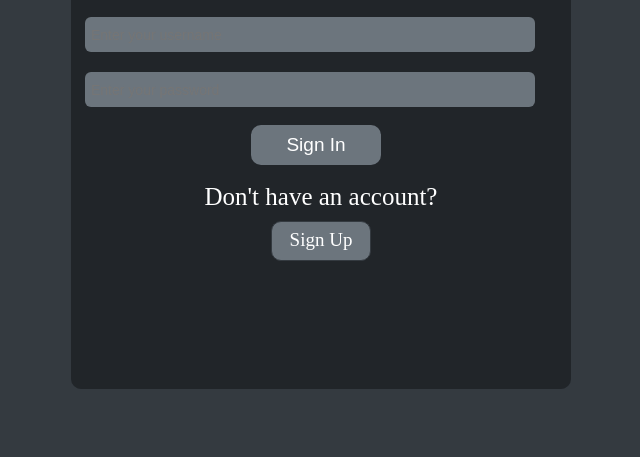
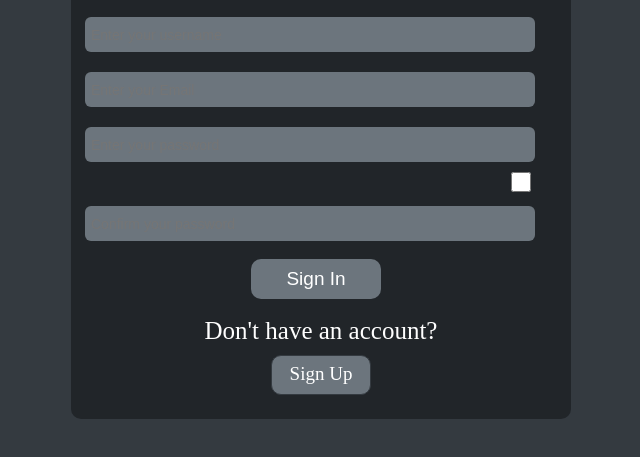
Before and after one commit to dexter9494/repo2, a plain HTML site: page linked file/sign_in.html in a window 1280 px wide. Shown: the part 121-578 px from the top of the page, without its empty margins (319-959 px from the left). Drawn offline with Linux system fonts and the light colour scheme.

Commit message:
Update sign_in.html

```diff
--- a/linked file/sign_in.html
+++ b/linked file/sign_in.html
@@ -4,7 +4,8 @@
     <meta charset="UTF-8">
     <meta name="viewport" content="width=device-width, initial-scale=1.0">
     <title>Gym Website - Sign in</title>
-    <link rel="shortcut icon" href="favicon2.png" type="image/x-icon">
+    <link rel="shortcut icon" href="..\images\favicon2.png" type="image/x-icon">
+    <script src="../js/aut.js"></script>
     <style>
         *{
             margin: 0;
@@ -25,7 +26,7 @@
             flex-direction: column;
             background-color: #212529;
             width: 500px;
-            height: 470px;
+            height: 500px;
             border-radius: 10px;
         }
         input{
@@ -33,9 +34,15 @@
             outline: none;
             border: none;
             color: #fff;
+            width: 90%;
+            height: 35px;
+            border-radius: 6px;
+            padding: 4px 6px;
+            font-size: 14px;
+            margin: 10px 14px;
 
         }
-        .uname > input {
+    /*    .uname > input {
             width: 90%;
             height: 35px;
             border-radius: 6px;
@@ -50,7 +57,7 @@
             padding: 4px 6px;
             font-size: 14px;
             margin: 10px 14px;
-        }
+        } */
         #fpara{
             font-size: 25px;
             color: #fff;
@@ -87,20 +94,7 @@
             text-align: center;
             margin-top: 10px;
         }
-     /*   .sign_up > button{
-            margin: 8px 180px;
-            background-color: #6c757d;
-            outline: none;
-            border: none;
-            width: 100px;
-            height: 40px;
-            color: #fff;
-            cursor: pointer;
-            padding: 6px 6px;
-            border-radius: 10px;
-            font-size: 19px;
-            font-weight: 500;
-        } */
+
         a{
             text-decoration: none;
             color: #fff;
@@ -114,20 +108,38 @@
            border-radius: 10px;
            font-size: 19px;
         }
+        #chkbox{
+           height: 20px;
+           width: 30px;
+           cursor: pointer;
+            border-radius: 0px;
+            padding: 6px 8px;
+            font-size: 14px;
+            margin: 0px 435px;
+
+
+        }
     </style>
 </head>
 <body>
-    <form action="" method="get">
+    <form action="" name="formin" method="get" onsubmit="validate()">
         <div class="container" >
             <p id="fpara">Sign In</p>
             <div class="uname">
                 <input type="text" name="username" id="" placeholder="Enter your username">
             </div>
+            <div class="email">
+                <input type="email" name="email" id="" placeholder="Enter your Email">
+            </div>
             <div class="pswd">
-          <input type="password" name="pass" id="" placeholder="Enter your password">
+          <input type="password" name="pass" id="pswd" placeholder="Enter your password">
+          <input type="checkbox" name="" id="chkbox" onclick="showpswd()">
+            </div>
+            <div class="cnfrmpswd">
+                <input type="password" name="confirm_pass" id="cnfrm_pswd" placeholder="Confirm your password">
             </div>
             <div class="in">
-                <button type="submit">Sign In</button>
+                <button id="signin">Sign In</button>
             </div>
             <div class="sign_up">
                  <p id="spara">Don't have an account?</p>
```
